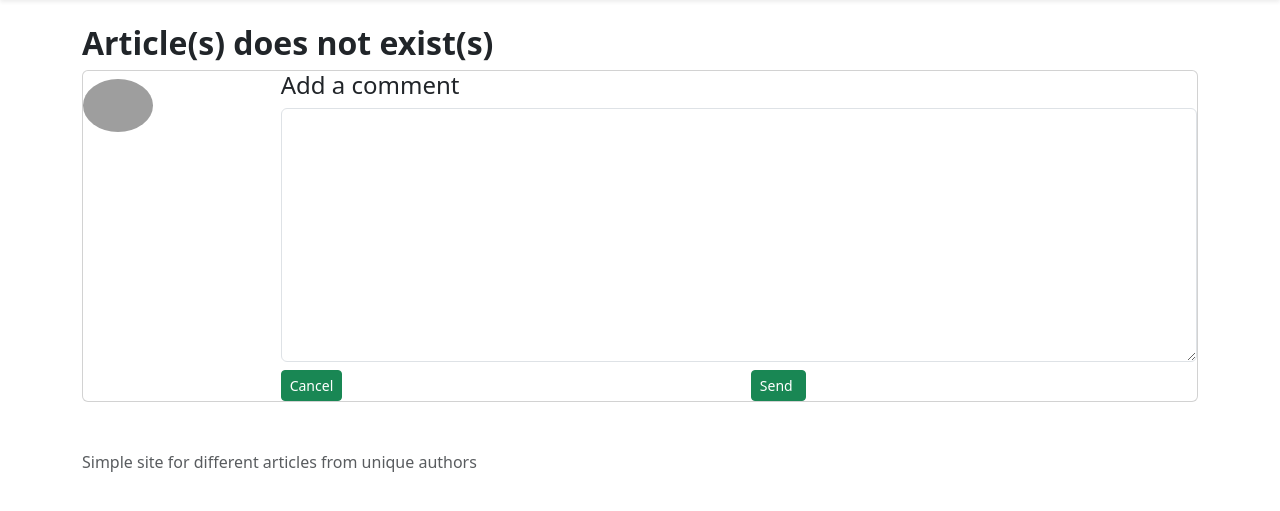
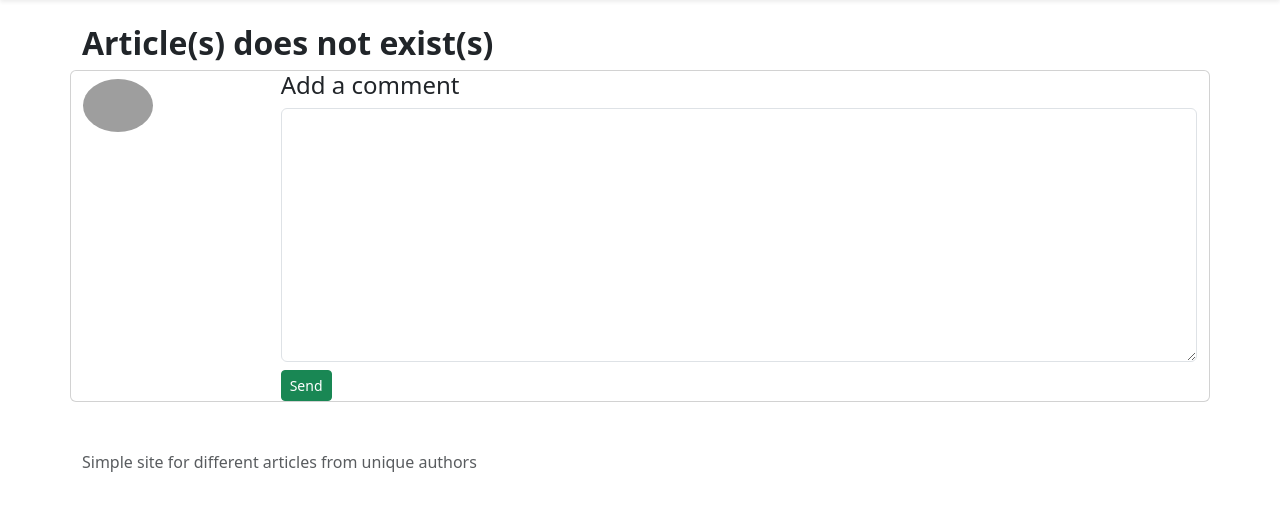
Before and after one commit to 00-a/Articles, a Django app: page /article/1/ in a window 1280 px wide. Shown: the part 56-567 px from the top of the page. Run offline with Django 3.2, Linux system fonts and the light colour scheme; data that the repository does not hold is empty; some libraries are stand-ins or nearby versions; grey boxes are pictures that could not be loaded.

Commit message:
Some form changes

```diff
--- a/templates/articles/article_detail.html
+++ b/templates/articles/article_detail.html
@@ -9,9 +9,7 @@
             <br>
             <p class="text-muted"> {% for tag in article.tags.all %} {{ tag }} {% endfor %}</p>
             <br><br>
-
-            <div class="row d-flex justify-content-center">
-                <div class="col-md-8">
+            <div class="col">
                 <div class="headings d-flex justify-content-between align-items-center mb-3">
                     <h5>Comments</h5>
                 </div>
@@ -33,8 +31,8 @@
                                     class="fa fa-check-circle-o check-icon"></i></div>
                         </div>
                     </div>
+                    <br>
                 {% endfor %}
-                </div>
             </div>
         {% endfor %}
     {% endif %}
@@ -42,6 +40,7 @@
     {% if form %}
         <form method="POST">
             {% csrf_token %}
+            <div class="row justify-content-center">
                 <div class="card">
                     <div class="row">
                         <div class="col-2"><img src="https://i.imgur.com/xELPaag.jpg" width="70"
@@ -52,15 +51,10 @@
                                 {{ form.text }}
                                 <div class="comment-btns mt-2">
                                     <div class="row">
-                                    <div class="col-6">
-                                        <div class="pull-left">
-                                            <button class="btn btn-success btn-sm">Cancel</button>
-                                        </div>
-                                    </div>
-                                    <div class="col-6">
-                                        <div class="pull-right">
-                                            <button type="submit" class="btn btn-success send btn-sm">Send <i
-                                                    class="fa fa-long-arrow-right ml-1"></i></button>
+                                        <div class="col-md-6">
+                                            <span class="pull-right"><button type="submit"
+                                                                             class="btn btn-success send btn-sm">Send</button>
+                                            </span>
                                         </div>
                                     </div>
                                 </div>
@@ -69,10 +63,8 @@
                     </div>
                 </div>
             </div>
-
-
         </form>
     {% else %}
-        <h2 class="alert alert-danger">Comment's didn't work</h2>
+        <h2 class="alert alert-danger">Comment's don't work</h2>
     {% endif %}
 {% endblock content %}
```
Lines whose indentation alone changed are shown as unchanged.
